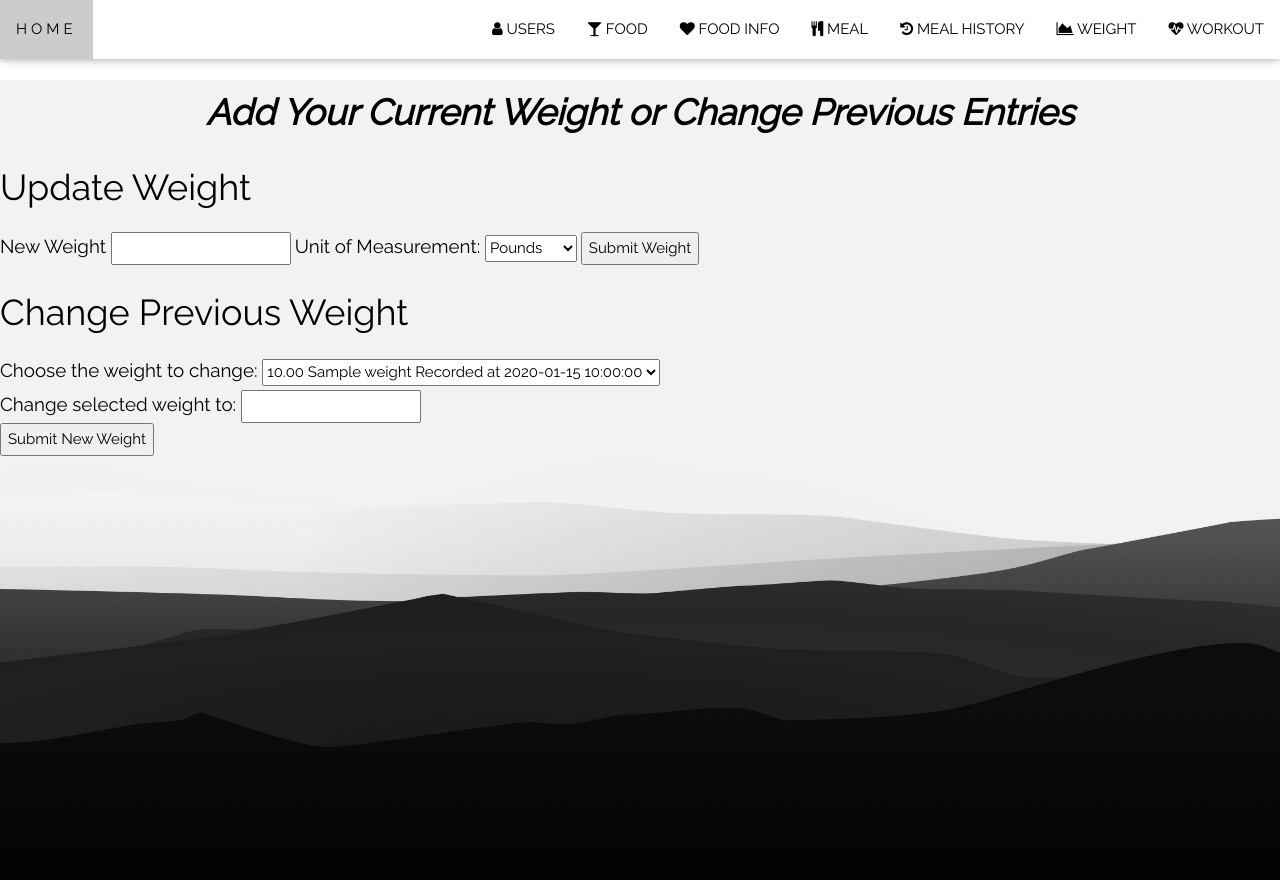
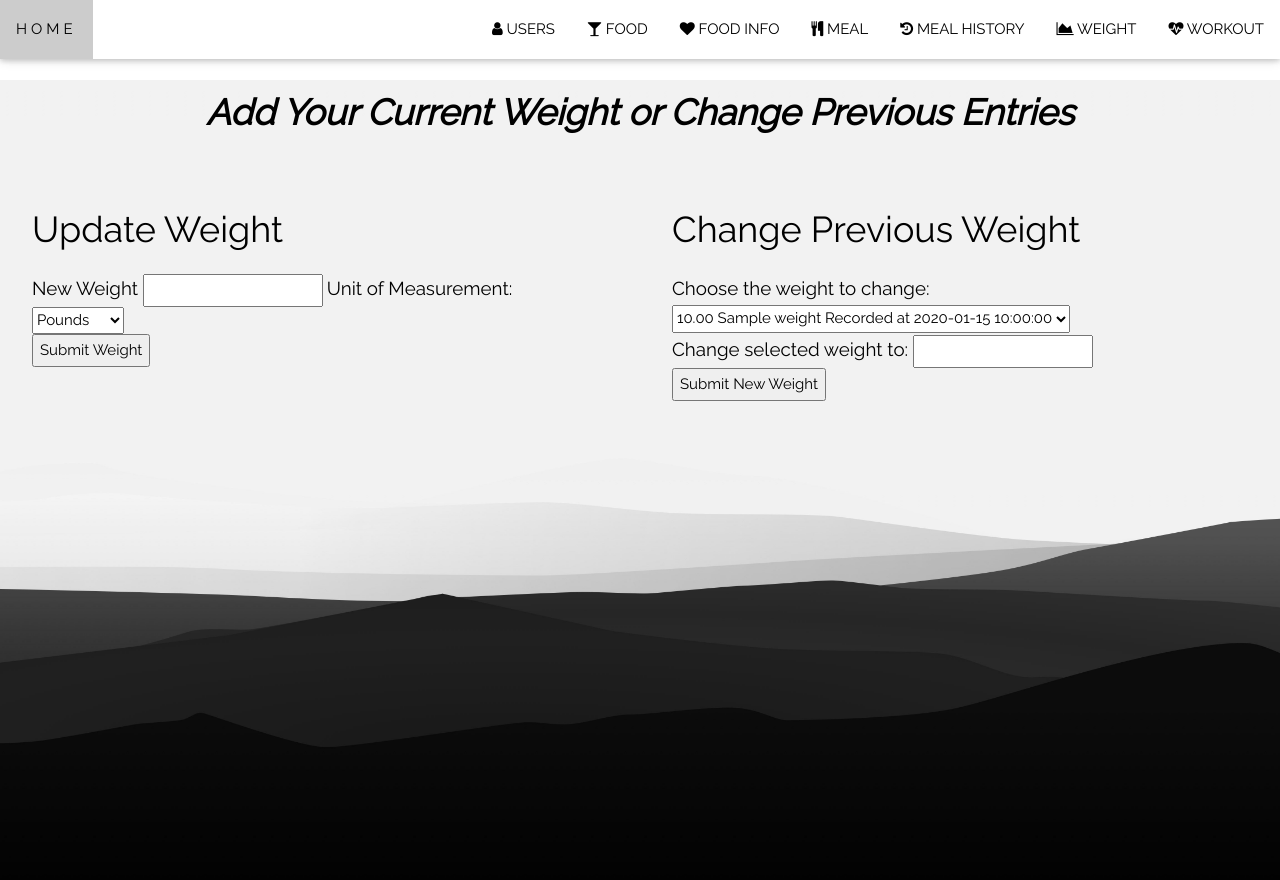
Before and after one commit to daeclerck/FTFinal, a PHP site: page /Weight/weight.php in a window 1280 px wide. Run offline with PHP 8.4, Linux system fonts and the light colour scheme; the visitor is signed in with stand-in values (Sample User, id 1); tables that the repository leaves empty hold one stand-in row (values such as "Sample post").

Commit message:
css div changes

```diff
--- a/Weight/weight.php
+++ b/Weight/weight.php
@@ -26,6 +26,7 @@
 
 <header class="bgimg-2">
 <h1 class="w3-center title"><b><em>Add Your Current Weight or Change Previous Entries</em></b></h1>
+<div class="w3-col m6" style="Padding: 32px;">
 <form method="POST">
     <h1>Update Weight</h1>
     <label>New Weight </label>
@@ -35,8 +36,9 @@
         <option value="Pounds">Pounds</option>
         <option value="Kilograms">Kilograms</option>
     </select>
-    <input type="submit" name="WeightSubmit" value="Submit Weight">
+    <br><input type="submit" name="WeightSubmit" value="Submit Weight">
 </form>
+</div>
 
     <?php
         if(isset($_POST['WeightSubmit']) && !empty($_POST['Weight']) && is_numeric($_POST['Weight'])) {
@@ -47,6 +49,7 @@
         }
     ?>
 
+<div class="w3-col m6" style="Padding: 32px;">
 <form method="POST">
     <h1>Change Previous Weight</h1>
     <label>Choose the weight to change: </label>
@@ -68,6 +71,7 @@
     <br><input type="submit" name="NewWeightSubmit" value="Submit New Weight">
 </form>
 
+
     <?php
         if(isset($_POST['NewWeightSubmit']) && !empty($_POST['NewWeight']) && is_numeric($_POST['NewWeight'])) {
             echo "Weight updated succesfully!";
@@ -75,7 +79,7 @@
             PrintWeight($_SESSION['AccountID']);
         }
     ?>
-
+</div>
 </header>
 </body>
 </html>
```
